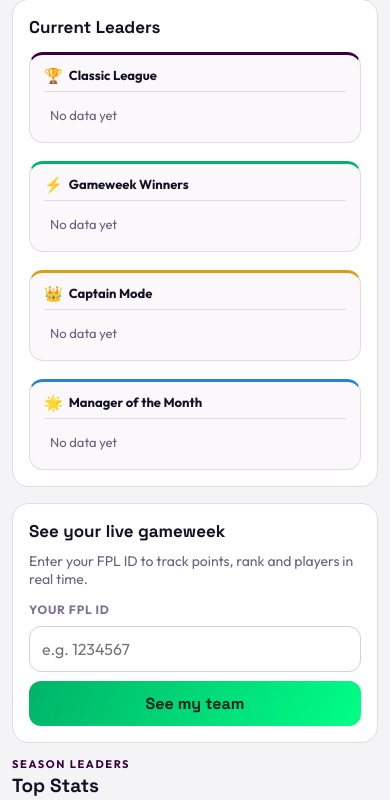
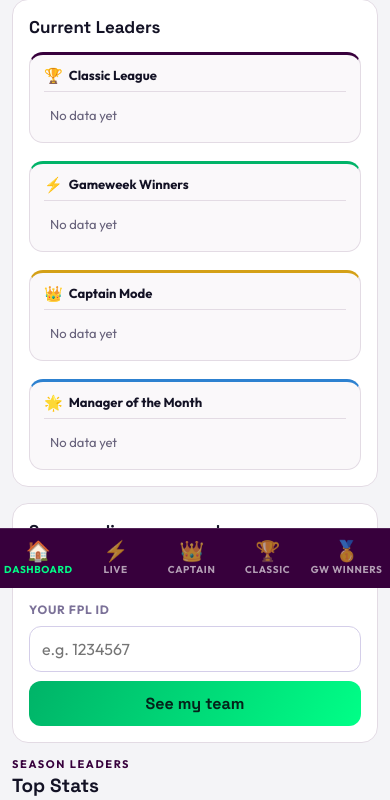
Before and after one commit to RNSAINJU/fpl-djano, a Django app: page / in a window 390 px wide. Shown: the part 256-1056 px from the top of the page. Run offline with Django 5.2, Linux system fonts and the light colour scheme; data comes from the database, SQL or seed files in the repository; data that the repository does not hold is empty; some libraries are stand-ins or nearby versions.

Commit message:
Add mobile bottom tab bar with all 8 nav links, matching site theme

```diff
--- a/static/fantasy/css/style.css
+++ b/static/fantasy/css/style.css
@@ -2234,7 +2234,73 @@ td small {
     transition: opacity 0.25s ease;
 }
 
+/* Bottom tab bar - stands in for the sidebar below the 1020px drawer
+   breakpoint. All 8 sidebar links get a tab (see _bottom_nav.html) rather
+   than trimming down to a handful, so it scrolls horizontally instead of
+   wrapping; z-index sits above the topbar but below .sidebar-overlay (15)
+   so opening the drawer dims it along with the rest of the page. */
+.bottom-nav {
+    display: none;
+    position: fixed;
+    left: 0;
+    right: 0;
+    bottom: 0;
+    z-index: 12;
+    background: var(--brand);
+    border-top: 1px solid rgba(255, 255, 255, 0.14);
+    padding: 6px 4px calc(6px + env(safe-area-inset-bottom));
+    gap: 2px;
+    overflow-x: auto;
+    scroll-snap-type: x proximity;
+    -webkit-overflow-scrolling: touch;
+    scrollbar-width: none;
+}
+
+.bottom-nav::-webkit-scrollbar {
+    display: none;
+}
+
+.bottom-nav__item {
+    flex: 0 0 auto;
+    scroll-snap-align: start;
+    min-width: 74px;
+    display: flex;
+    flex-direction: column;
+    align-items: center;
+    gap: 2px;
+    padding: 6px 4px;
+    border-radius: 12px;
+    color: rgba(255, 255, 255, 0.62);
+    text-decoration: none;
+    text-align: center;
+}
+
+.bottom-nav__icon {
+    font-size: 20px;
+    line-height: 1;
+}
+
+.bottom-nav__label {
+    font-size: 10px;
+    font-weight: 600;
+    text-transform: uppercase;
+    letter-spacing: 0.04rem;
+    white-space: nowrap;
+}
+
+.bottom-nav__item.active {
+    color: var(--brand-bright);
+}
+
 @media (max-width: 1020px) {
+    .bottom-nav {
+        display: flex;
+    }
+
+    .main-content {
+        padding-bottom: 92px;
+    }
+
     .app-shell {
         grid-template-columns: 1fr;
     }
@@ -2297,7 +2363,7 @@ td small {
 
 @media (max-width: 620px) {
     .main-content {
-        padding: 12px;
+        padding: 12px 12px 88px;
         gap: 14px;
     }
 
--- a/static/fantasy/js/app.js
+++ b/static/fantasy/js/app.js
@@ -119,6 +119,16 @@ document.addEventListener('DOMContentLoaded', () => {
                 closeSidebar();
             }
         });
+    }
+
+    // The bottom tab bar holds all 8 sidebar links and scrolls
+    // horizontally rather than trimming down to a handful - so on a page
+    // whose tab sits further along the strip (e.g. Past Seasons, the last
+    // one), scroll it into view on load instead of leaving the visitor to
+    // discover it's scrollable on their own.
+    const activeBottomNavItem = document.querySelector('.bottom-nav__item.active');
+    if (activeBottomNavItem) {
+        activeBottomNavItem.scrollIntoView({ inline: 'center', block: 'nearest' });
     }
 
     const countdown = document.querySelector('.countdown[data-target]');
--- /dev/null
+++ b/templates/fantasy/_bottom_nav.html
@@ -0,0 +1,42 @@
+{% comment %}
+Mobile bottom tab bar - shown in place of the sidebar below the 1020px
+drawer breakpoint (see .bottom-nav in style.css). Mirrors the sidebar-nav
+links 1:1 so every page reachable from the sidebar is reachable here too;
+scrolls horizontally since all 8 links don't fit one screen width.
+Shared via include so every page template stays in sync - update here,
+not per-page.
+{% endcomment %}
+<nav class="bottom-nav" aria-label="Primary">
+    <a class="bottom-nav__item{% if active_page == 'home' %} active{% endif %}" href="{% url 'fantasy:home' %}#dashboard">
+        <span class="bottom-nav__icon" aria-hidden="true">🏠</span>
+        <span class="bottom-nav__label">Dashboard</span>
+    </a>
+    <a class="bottom-nav__item{% if active_page == 'live_gameweek' %} active{% endif %}" href="{% url 'fantasy:live_gameweek' %}">
+        <span class="bottom-nav__icon" aria-hidden="true">⚡</span>
+        <span class="bottom-nav__label">Live</span>
+    </a>
+    <a class="bottom-nav__item{% if active_page == 'captain_mode' %} active{% endif %}" href="{% url 'fantasy:captain_mode' %}">
+        <span class="bottom-nav__icon" aria-hidden="true">👑</span>
+        <span class="bottom-nav__label">Captain</span>
+    </a>
+    <a class="bottom-nav__item{% if active_page == 'classic_league' %} active{% endif %}" href="{% url 'fantasy:classic_league' %}">
+        <span class="bottom-nav__icon" aria-hidden="true">🏆</span>
+        <span class="bottom-nav__label">Classic</span>
+    </a>
+    <a class="bottom-nav__item{% if active_page == 'gameweek_winners' %} active{% endif %}" href="{% url 'fantasy:gameweek_winners' %}">
+        <span class="bottom-nav__icon" aria-hidden="true">🥇</span>
+        <span class="bottom-nav__label">GW Winners</span>
+    </a>
+    <a class="bottom-nav__item{% if active_page == 'manager_of_the_month' %} active{% endif %}" href="{% url 'fantasy:manager_of_the_month' %}">
+        <span class="bottom-nav__icon" aria-hidden="true">🌟</span>
+        <span class="bottom-nav__label">MOTM</span>
+    </a>
+    <a class="bottom-nav__item{% if active_page == 'prizes' %} active{% endif %}" href="{% url 'fantasy:prizes' %}">
+        <span class="bottom-nav__icon" aria-hidden="true">🎁</span>
+        <span class="bottom-nav__label">Prizes</span>
+    </a>
+    <a class="bottom-nav__item{% if active_page == 'past_seasons' %} active{% endif %}" href="{% url 'fantasy:past_seasons' %}">
+        <span class="bottom-nav__icon" aria-hidden="true">📅</span>
+        <span class="bottom-nav__label">Seasons</span>
+    </a>
+</nav>
--- a/templates/fantasy/captain_mode.html
+++ b/templates/fantasy/captain_mode.html
@@ -201,6 +201,7 @@
             </section>
             {% endif %}
         </main>
+        {% include 'fantasy/_bottom_nav.html' %}
     </div>
 </div>
 {% endblock %}
--- a/templates/fantasy/classic_league.html
+++ b/templates/fantasy/classic_league.html
@@ -110,6 +110,7 @@
                 </div>
             </section>
         </main>
+        {% include 'fantasy/_bottom_nav.html' %}
     </div>
 </div>
 {% endblock %}
--- a/templates/fantasy/gameweek_winners.html
+++ b/templates/fantasy/gameweek_winners.html
@@ -119,6 +119,7 @@
                 </div>
             </section>
         </main>
+        {% include 'fantasy/_bottom_nav.html' %}
     </div>
 </div>
 {% endblock %}
--- a/templates/fantasy/home.html
+++ b/templates/fantasy/home.html
@@ -235,6 +235,7 @@
                 </article>
             </section>
         </main>
+        {% include 'fantasy/_bottom_nav.html' %}
     </div>
 </div>
 {% endblock %}
--- a/templates/fantasy/live_gameweek.html
+++ b/templates/fantasy/live_gameweek.html
@@ -309,6 +309,7 @@
             </section>
             {% endif %}
         </main>
+        {% include 'fantasy/_bottom_nav.html' %}
     </div>
 </div>
 {% endblock %}
--- a/templates/fantasy/manager_of_the_month.html
+++ b/templates/fantasy/manager_of_the_month.html
@@ -120,6 +120,7 @@
                 </div>
             </section>
         </main>
+        {% include 'fantasy/_bottom_nav.html' %}
     </div>
 </div>
 {% endblock %}
--- a/templates/fantasy/past_seasons.html
+++ b/templates/fantasy/past_seasons.html
@@ -79,6 +79,7 @@
                 </div>
             </section>
         </main>
+        {% include 'fantasy/_bottom_nav.html' %}
     </div>
 </div>
 {% endblock %}
--- a/templates/fantasy/prizes.html
+++ b/templates/fantasy/prizes.html
@@ -51,6 +51,7 @@
                 <img src="{% static 'fantasy/img/prizes.jpg' %}" alt="FPL Bhaktapur game modes and money prizes" style="width: 100%; height: auto; border-radius: 12px; display: block;">
             </section>
         </main>
+        {% include 'fantasy/_bottom_nav.html' %}
     </div>
 </div>
 {% endblock %}
--- a/templates/fantasy/season_detail.html
+++ b/templates/fantasy/season_detail.html
@@ -179,6 +179,7 @@
                 </div>
             </section>
         </main>
+        {% include 'fantasy/_bottom_nav.html' %}
     </div>
 </div>
 {% endblock %}
```
